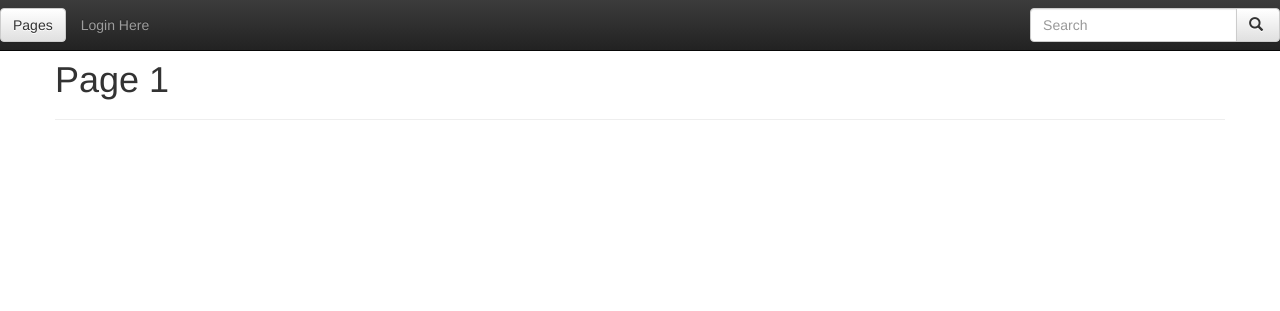
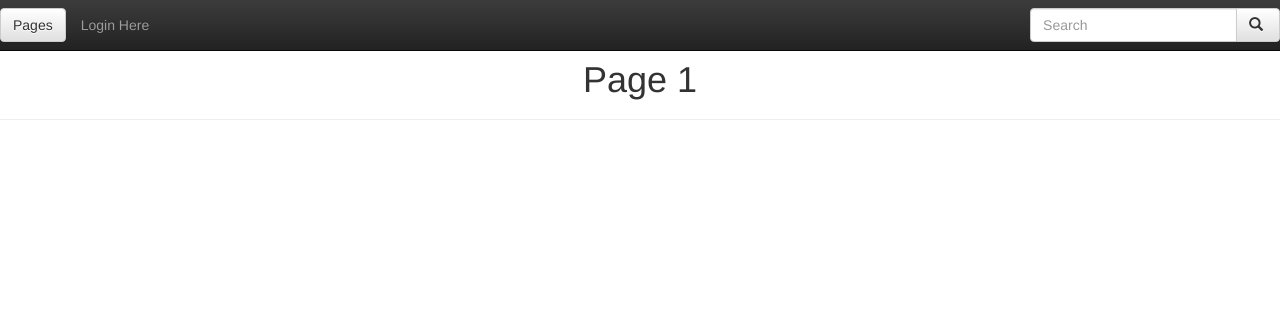
Before and after one commit to hallliu/scav_site, a Django app: page /scav_board/ in a window 1280 px wide. Shown: the top 311 px of the page. Run offline with Django 3.2, Linux system fonts and the light colour scheme; data that the repository does not hold is empty; some libraries are stand-ins or nearby versions.

Commit message:
center align text

```diff
--- a/scav_board/templates/scav_board/sample_page_backbone.html
+++ b/scav_board/templates/scav_board/sample_page_backbone.html
@@ -44,8 +44,8 @@
             </div>
         </nav>
 
-        <div class="container">
-            <div class="page-header row" id="page-info-elem"></div>
+        <div class="container-fluid">
+            <div class="page-header row" id="page-info-elem" style="text-align: center"></div>
         </div>
 
         <div class="modal fade" id="login-modal">
```
